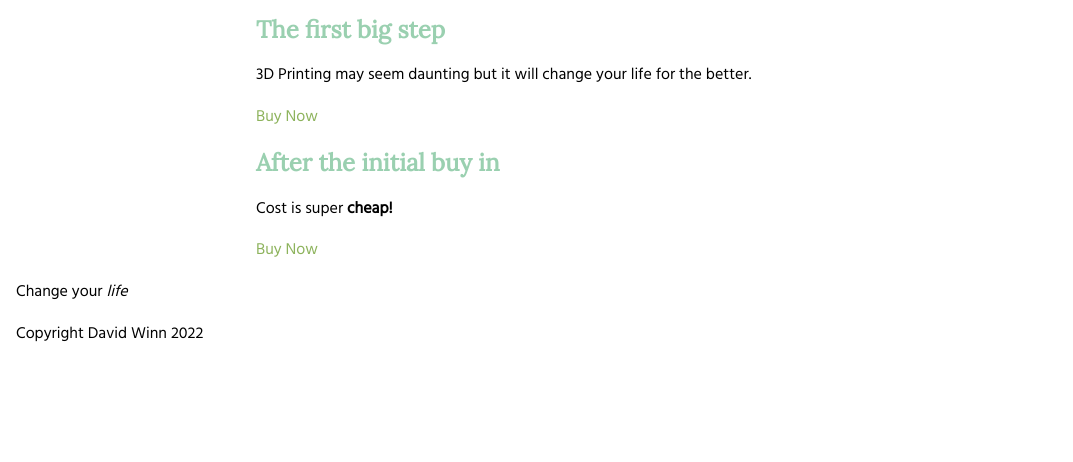
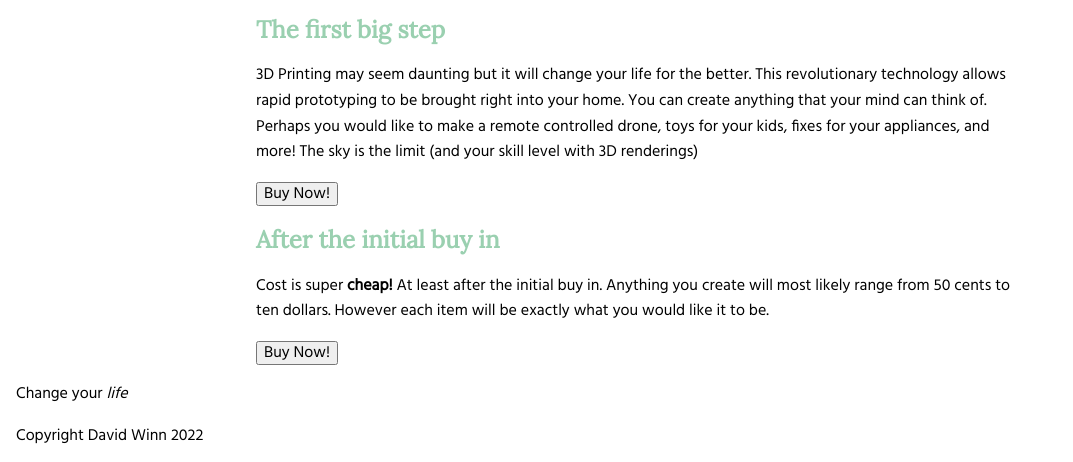
Before and after one commit to IS-120/css-fonts-and-a-button-davidwinnbigvideo, a website: page index.html in a window 1280 px wide. Shown: the part 339-801 px from the top of the page, without its empty margins (0-1073 px from the left). Drawn offline with nearby package versions, Linux system fonts and the light colour scheme.

Commit message:
html main fix

```diff
--- a/index.html
+++ b/index.html
@@ -1,7 +1,7 @@
 <!DOCTYPE html>
 <html lang="en">
 
-<body>
+
 
 <head>
   <meta charset="UTF-8">
@@ -31,12 +31,12 @@
   <title>3D Printing</title>
 </head>
 
-
+<body>
   <picture>
-    <source media="(min-width: 769px)" srcset="images/3d-printer-1980w.jpg">
-    <source media="(min-width: 381px)" srcset="images/3d-printer-768w.jpg">
-    <source media="(max-width: 380px)" srcset="images/3d-printer-380w.jpg">
-    <img src="images/3d-printer-768w.jpg" alt="3D printer on top of a desk by a laptop">
+    <source media="(min-width: 769px)" srcset="images/hero-3d-printer-1980w.jpg">
+    <source media="(min-width: 381px)" srcset="images/hero-3d-printer-768w.jpg">
+    <source media="(max-width: 380px)" srcset="images/hero-3d-printer-380w.jpg">
+    <img src="images/hero-3d-printer-768w.jpg" alt="3D printer on top of a desk by a laptop">
   </picture>
 
   <header>
@@ -56,17 +56,17 @@
     <h1>3D Printing, is it worth it?</h1>
     <article>
       <h2>The first big step</h2>
-      <p>3D Printing may seem daunting but it will change your life for the better.</p>
-      <a class="button"
-        href="https://www.amazon.com/ELEGOO-Monochrome-Reducing-Protector-8-6x4-8x9-8/dp/B0B82FYJS1/ref=sr_1_4?crid=3EGYRH4GFVWIJ&keywords=saturn+2+3d+printer&qid=1665268507&qu=eyJxc2MiOiIzLjIxIiwicXNhIjoiMi41MiIsInFzcCI6IjEuMjQifQ%3D%3D&sprefix=saturn+2+3d+printer%2Caps%2C125&sr=8-4&ufe=app_do%3Aamzn1.fos.2b70bf2b-6730-4ccf-ab97-eb60747b8daf">Buy
-        Now</a>
+      <p>3D Printing may seem daunting but it will change your life for the better. This revolutionary technology allows
+        rapid prototyping to be brought right into your home. You can create anything that your mind can think of.
+        Perhaps you would like to make a remote controlled drone, toys for your kids, fixes for your appliances, and
+        more! The sky is the limit (and your skill level with 3D renderings)</p>
+      <button class="button">Buy Now!</button>
     </article>
     <article>
       <h2>After the initial buy in</h2>
-      <p>Cost is super <strong>cheap!</strong></p>
-      <a class="button"
-        href="https://www.amazon.com/ELEGOO-Monochrome-Reducing-Protector-8-6x4-8x9-8/dp/B0B82FYJS1/ref=sr_1_4?crid=3EGYRH4GFVWIJ&keywords=saturn+2+3d+printer&qid=1665268507&qu=eyJxc2MiOiIzLjIxIiwicXNhIjoiMi41MiIsInFzcCI6IjEuMjQifQ%3D%3D&sprefix=saturn+2+3d+printer%2Caps%2C125&sr=8-4&ufe=app_do%3Aamzn1.fos.2b70bf2b-6730-4ccf-ab97-eb60747b8daf">Buy
-        Now</a>
+      <p>Cost is super <strong>cheap!</strong> At least after the initial buy in. Anything you create will most likely
+        range from 50 cents to ten dollars. However each item will be exactly what you would like it to be.</p>
+      <button class="button">Buy Now!</button>
     </article>
   </main>
 
```
Lines whose indentation alone changed are shown as unchanged.
